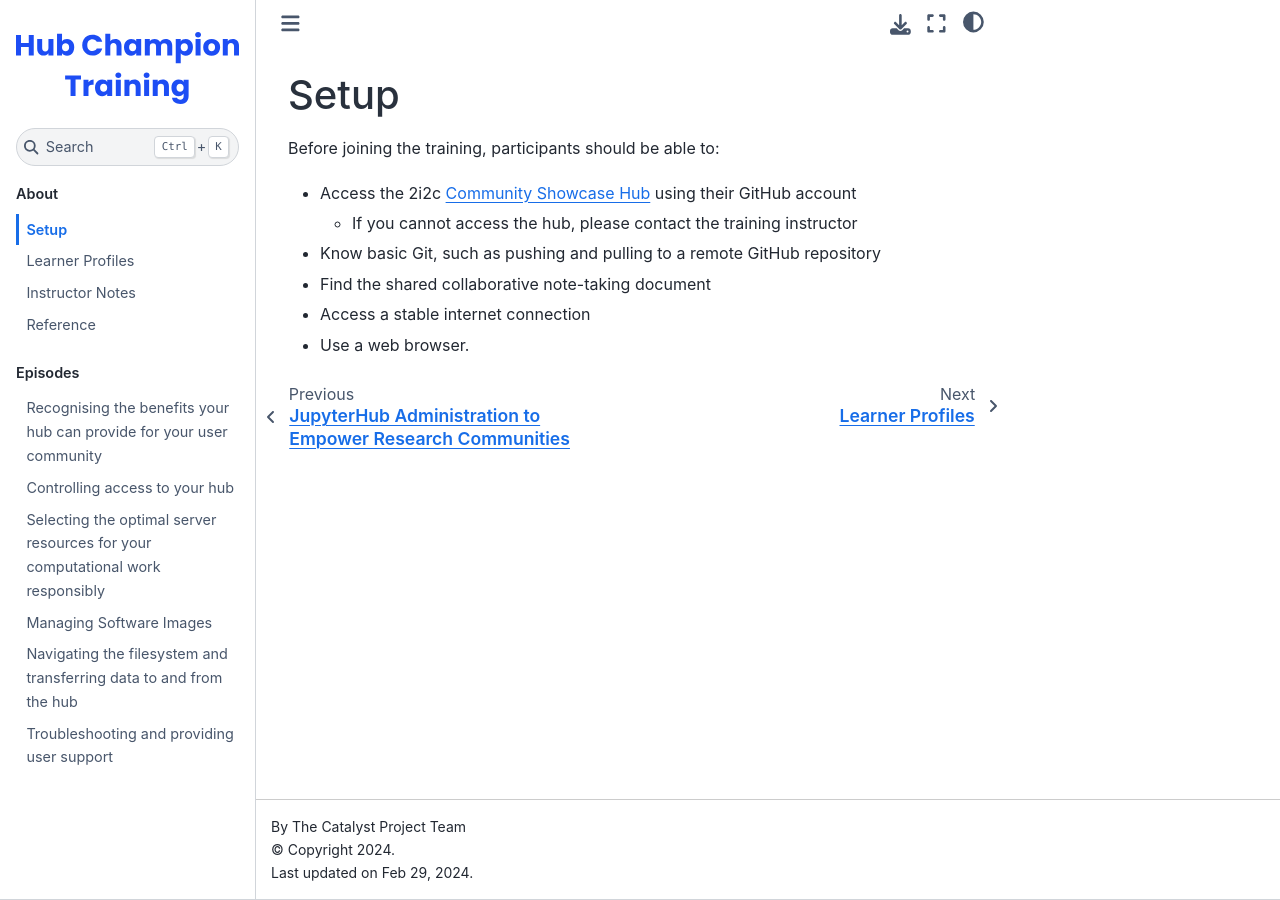
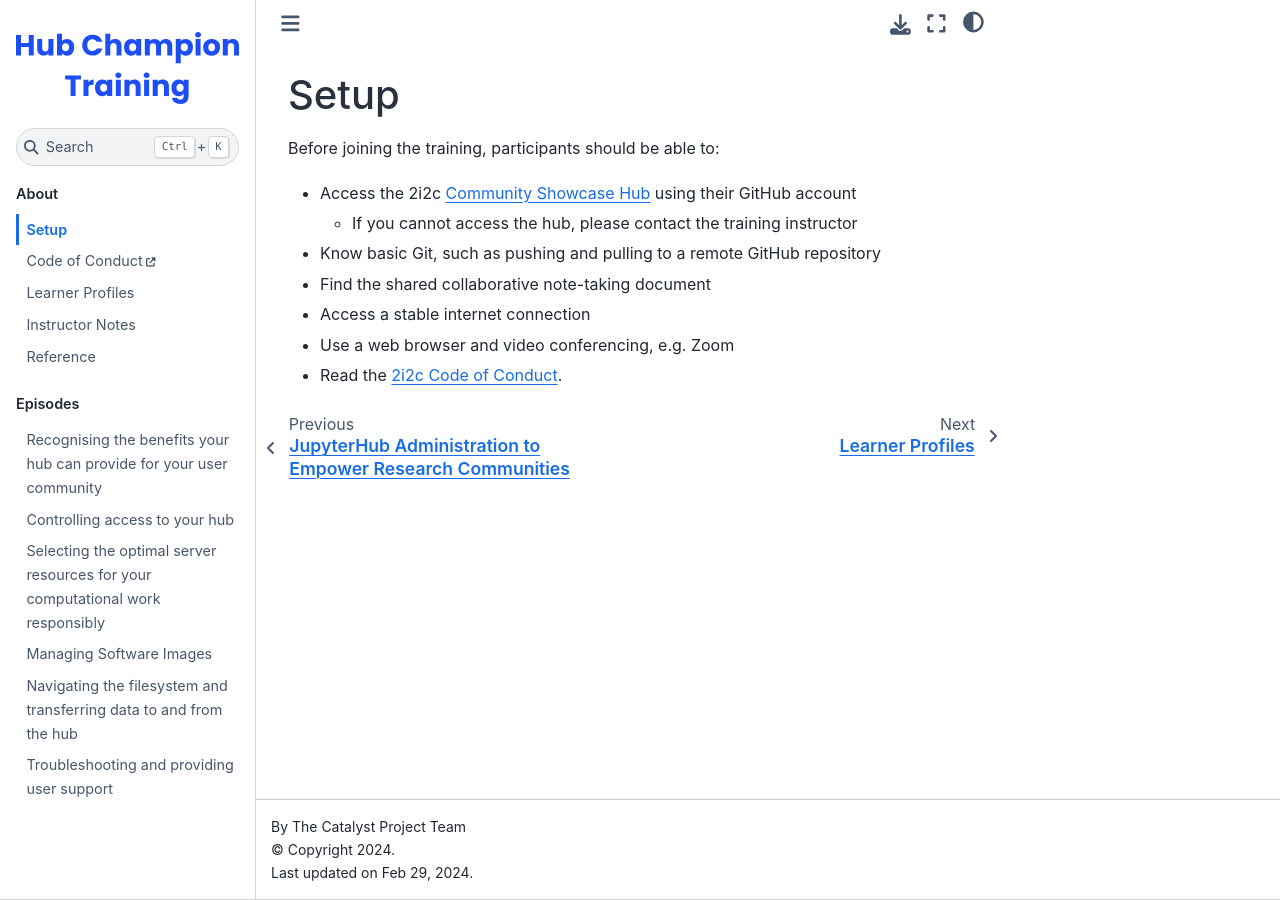
Before and after one commit to czi-catalystproject/hub-champion-training, a Jupyter Book: the page built from learners/setup.md, in a window 1280 px wide. Built offline with Jupyter Book 1.0.4 settings and Sphinx 7.4.7 and the Sphinx Book theme 1.1.4, drawn with Linux system fonts in a browser that asks for light colours; nearby versions of some CDN libraries.

Commit message:
Add references to Code of Conduct

```diff
--- a/_toc.yml
+++ b/_toc.yml
@@ -7,6 +7,8 @@ parts:
 - caption: About
   chapters:
   - file: learners/setup
+  - url: https://compass.2i2c.org/code-of-conduct/
+    title: Code of Conduct
   - file: profiles/learner-profiles
   - file: instructors/instructor-notes
   - file: learners/reference
--- a/learners/setup.md
+++ b/learners/setup.md
@@ -7,4 +7,5 @@ Before joining the training, participants should be able to:
 - Know basic Git, such as pushing and pulling to a remote GitHub repository
 - Find the shared collaborative note-taking document
 - Access a stable internet connection
-- Use a web browser.
+- Use a web browser and video conferencing, e.g. Zoom
+- Read the [2i2c Code of Conduct](https://compass.2i2c.org/code-of-conduct/).
```
Also changed, not shown: instructors/instructor-notes.md (+2 -1 lines), learners/reference.md (+1 -0 lines).
